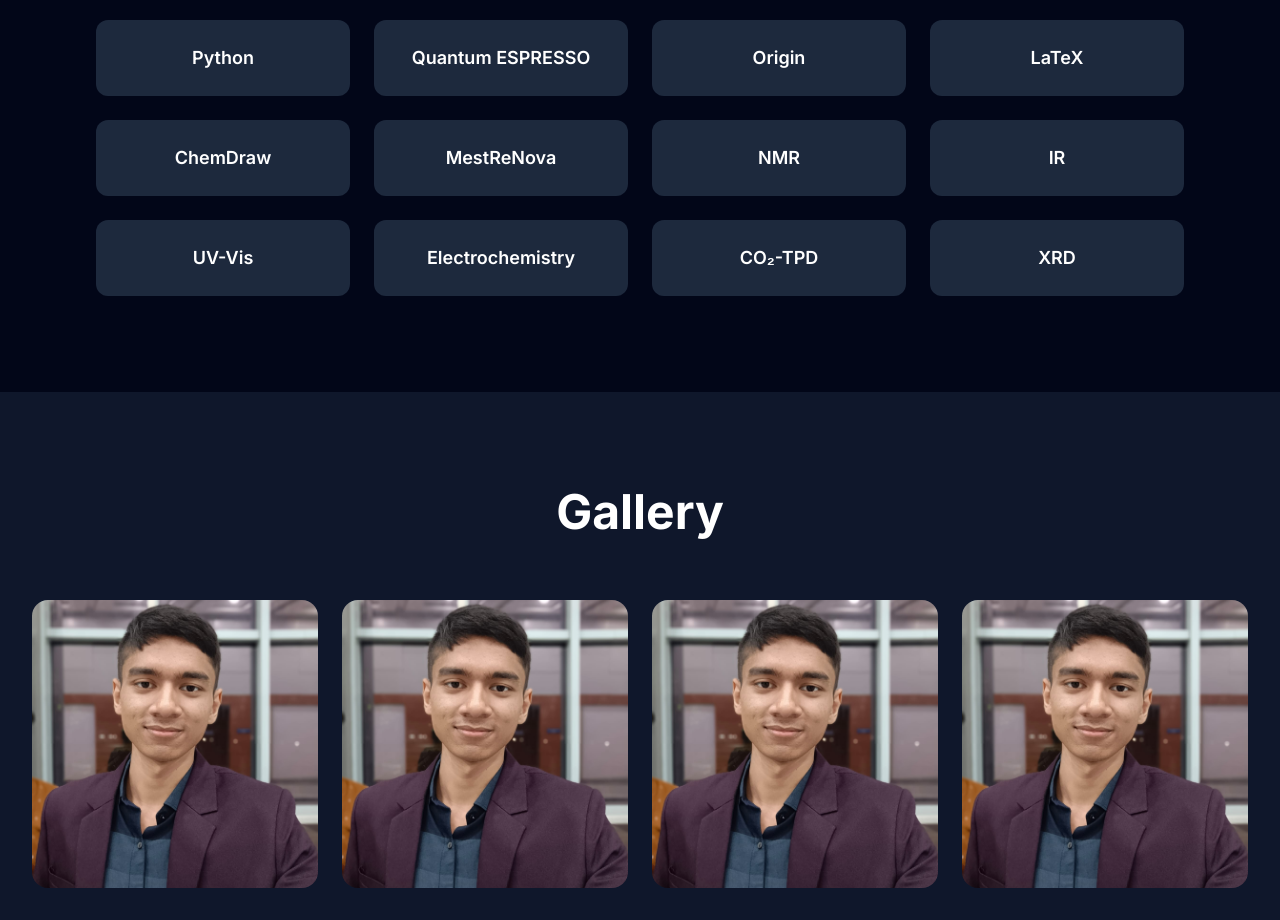
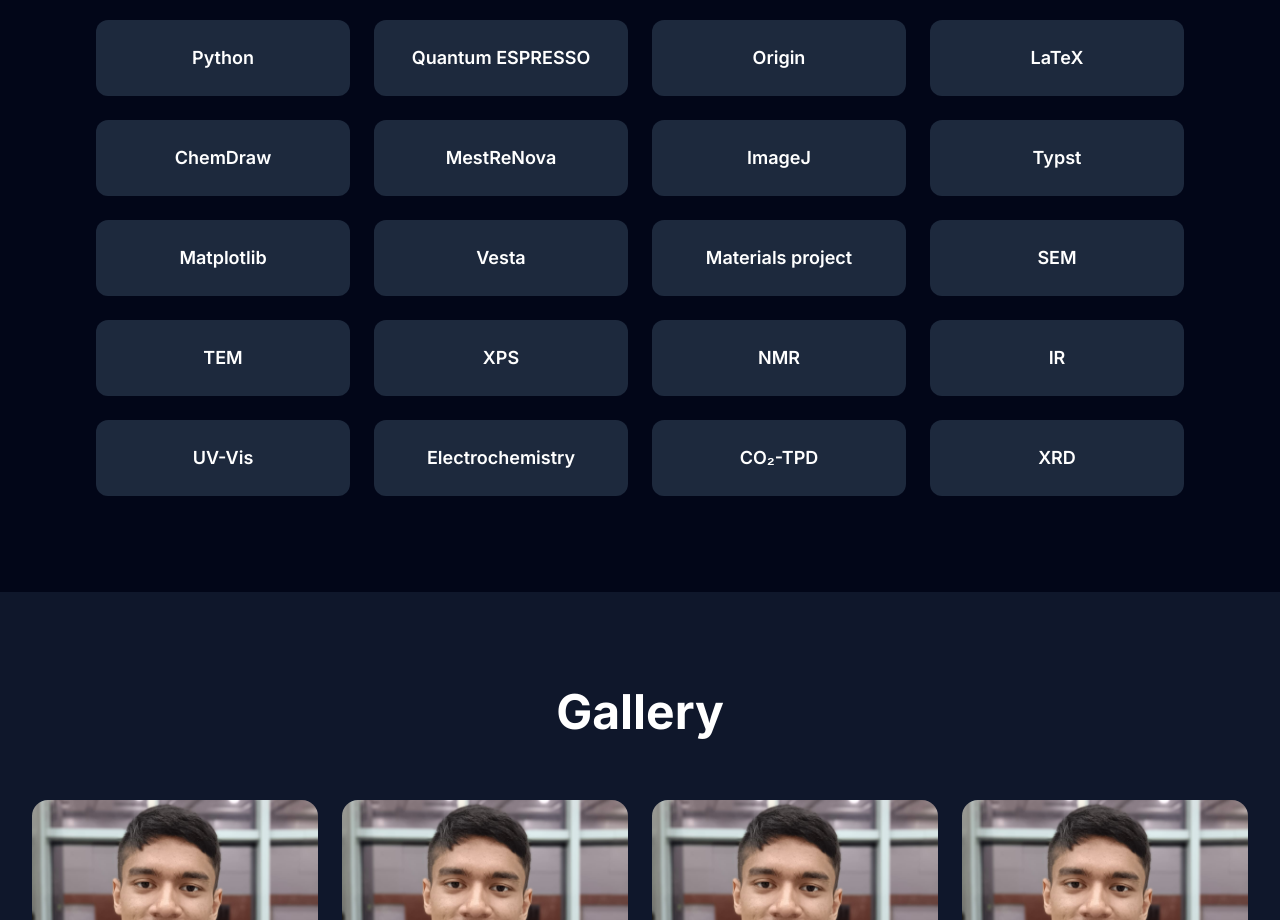
Before and after one commit to Rupak-723/rupak-portfolio, a Next.js app: page / in a window 1280 px wide. Shown: the part 5660-6580 px from the top of the page. Built offline with nearby package versions, Linux system fonts and the light colour scheme.

Commit message:
Update Skills.tsx

```diff
--- a/components/Skills.tsx
+++ b/components/Skills.tsx
@@ -7,6 +7,14 @@
   "LaTeX",
   "ChemDraw",
   "MestReNova",
+  "ImageJ",
+  "Typst",
+  "Matplotlib",
+  "Vesta",
+  "Materials project",
+  "SEM",
+  "TEM",
+  "XPS",
   "NMR",
   "IR",
   "UV-Vis",
```
